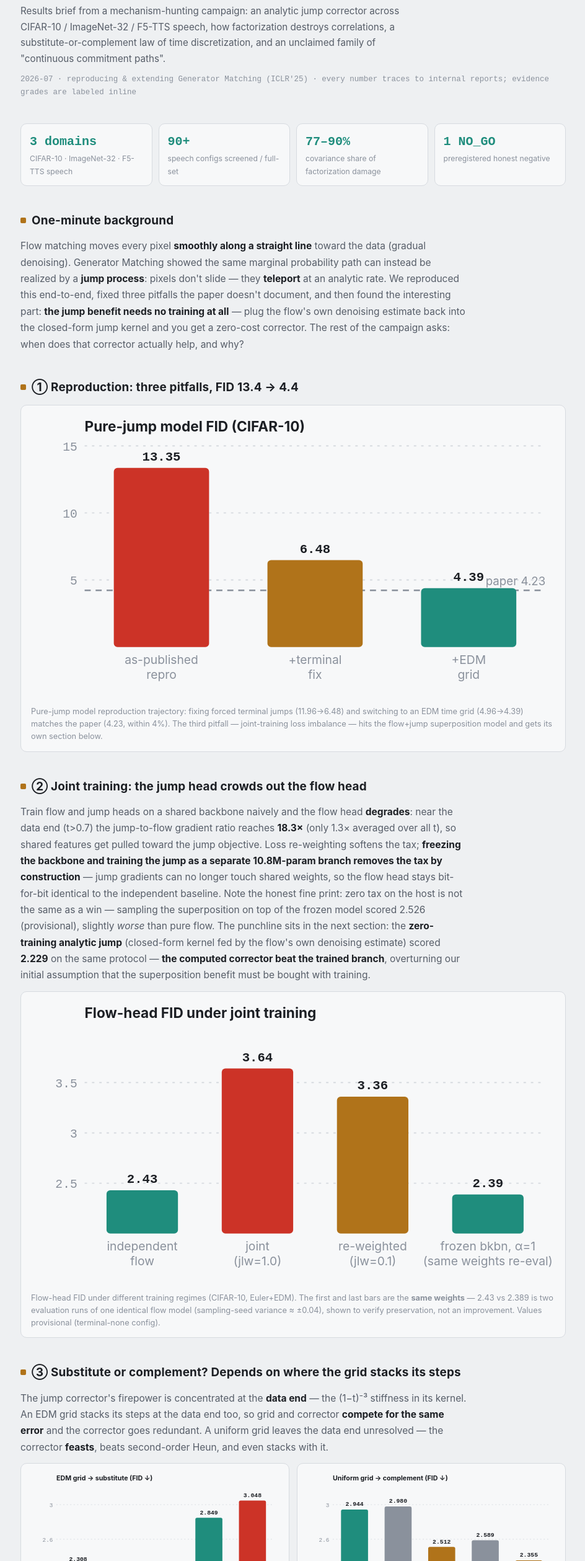
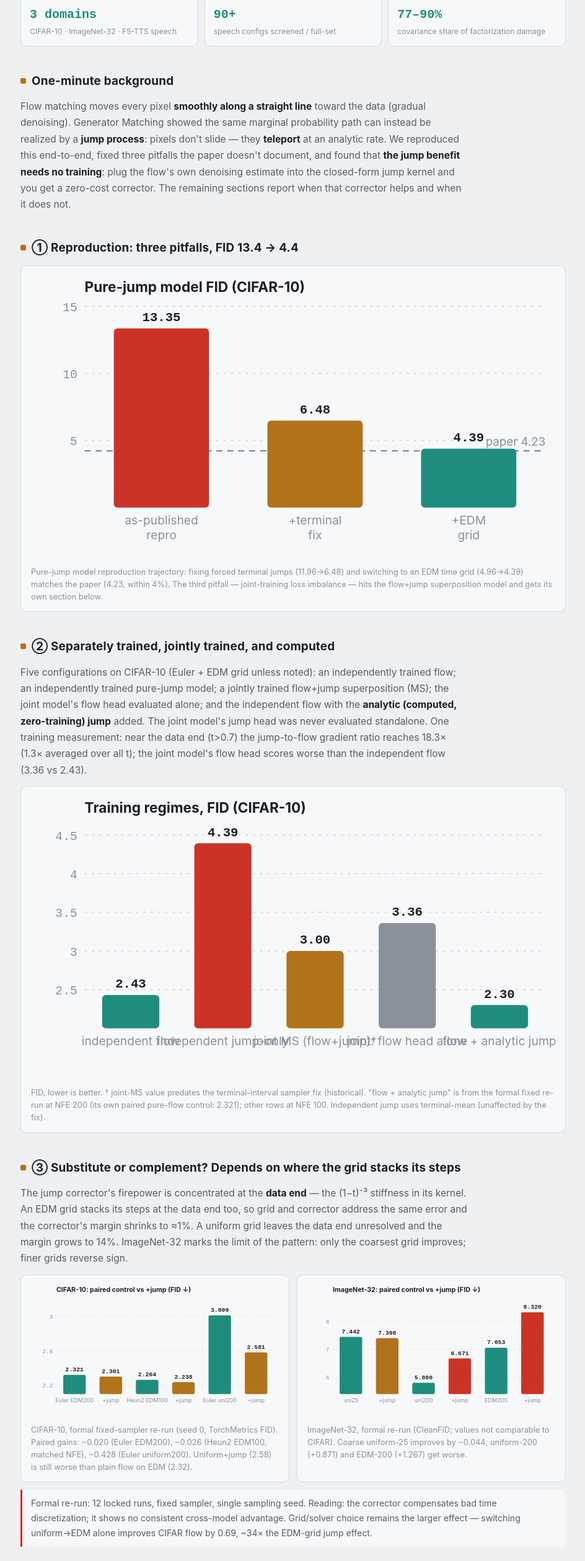
Before and after one commit to JiabaoAi67/Generator-Matching-Jump-Flow-on-CondOT, a plain HTML site: page index.html in a window 1280 px wide. Shown: the part 110-2628 px from the top of the page at 62% size, without its empty margins (167-1111 px from the left). Drawn offline with Linux system fonts and the light colour scheme.

Commit message:
Retitle to Jump+Flow; plain-data tone; replace provisional numbers with formal fixed-sampler re-run; rebuild training-regime comparison
Co-Authored-By: Claude Fable 5 <noreply@anthropic.com>

```diff
--- a/index.html
+++ b/index.html
@@ -1,4 +1,4 @@
-<title>Jumps &amp; Commitments — a mechanism-hunting campaign</title>
+<title>Jump+Flow</title>
 <style>
 :root{
   --bg:#101216; --panel:#181b21; --panel2:#1e222a; --line:#2a2f39;
@@ -23,7 +23,7 @@ body{background:var(--bg);color:var(--ink);
 header.hero h1{font-size:1.75rem;margin:0 0 8px;font-weight:800;letter-spacing:.01em;text-wrap:balance;line-height:1.3}
 header.hero .sub{color:var(--ink2);font-size:.95rem;max-width:68ch;margin:0}
 header.hero .meta{color:var(--ink3);font-size:.78rem;margin-top:10px;font-family:ui-monospace,monospace}
-.stats{display:grid;grid-template-columns:repeat(4,1fr);gap:10px}
+.stats{display:grid;grid-template-columns:repeat(3,1fr);gap:10px}
 @media (max-width:640px){.stats{grid-template-columns:repeat(2,1fr)}}
 .stat{background:var(--panel);border:1px solid var(--line);border-radius:var(--radius);padding:12px 14px}
 .stat b{display:block;font-size:1.25rem;font-family:ui-monospace,monospace;color:var(--flow)}
@@ -91,21 +91,18 @@ button:focus-visible,input:focus-visible{outline:2px solid var(--flow);outline-o
 <div class="wrap">
 
 <header class="hero">
-  <h1>Jumps &amp; Commitments: between gradual denoising and block-wise commitment</h1>
-  <p class="sub">Results brief from a mechanism-hunting campaign: an analytic jump corrector across CIFAR-10 / ImageNet-32 / F5-TTS speech, how factorization destroys correlations, a substitute-or-complement law of time discretization, and an unclaimed family of "continuous commitment paths".</p>
-  <p class="meta">2026-07 · reproducing &amp; extending Generator Matching (ICLR'25) · every number traces to internal reports; evidence grades are labeled inline</p>
+  <h1>Jump+Flow</h1>
 </header>
 
 <div class="stats">
   <div class="stat"><b>3 domains</b><span>CIFAR-10 · ImageNet-32 · F5-TTS speech</span></div>
   <div class="stat"><b>90+</b><span>speech configs screened / full-set</span></div>
   <div class="stat"><b>77–90%</b><span>covariance share of factorization damage</span></div>
-  <div class="stat"><b>1 NO_GO</b><span>preregistered honest negative</span></div>
 </div>
 
 <section>
   <h2>One-minute background</h2>
-  <p>Flow matching moves every pixel <b>smoothly along a straight line</b> toward the data (gradual denoising). Generator Matching showed the same marginal probability path can instead be realized by a <b>jump process</b>: pixels don't slide — they <b>teleport</b> at an analytic rate. We reproduced this end-to-end, fixed three pitfalls the paper doesn't document, and then found the interesting part: <b>the jump benefit needs no training at all</b> — plug the flow's own denoising estimate back into the closed-form jump kernel and you get a zero-cost corrector. The rest of the campaign asks: when does that corrector actually help, and why?</p>
+  <p>Flow matching moves every pixel <b>smoothly along a straight line</b> toward the data (gradual denoising). Generator Matching showed the same marginal probability path can instead be realized by a <b>jump process</b>: pixels don't slide — they <b>teleport</b> at an analytic rate. We reproduced this end-to-end, fixed three pitfalls the paper doesn't document, and found that <b>the jump benefit needs no training</b>: plug the flow's own denoising estimate into the closed-form jump kernel and you get a zero-cost corrector. The remaining sections report when that corrector helps and when it does not.</p>
 </section>
 
 <section>
@@ -115,35 +112,35 @@ button:focus-visible,input:focus-visible{outline:2px solid var(--flow);outline-o
 </section>
 
 <section>
-  <h2>② Joint training: the jump head crowds out the flow head</h2>
-  <p>Train flow and jump heads on a shared backbone naively and the flow head <b>degrades</b>: near the data end (t&gt;0.7) the jump-to-flow gradient ratio reaches <b>18.3×</b> (only 1.3× averaged over all t), so shared features get pulled toward the jump objective. Loss re-weighting softens the tax; <b>freezing the backbone and training the jump as a separate 10.8M-param branch removes the tax by construction</b> — jump gradients can no longer touch shared weights, so the flow head stays bit-for-bit identical to the independent baseline. Note the honest fine print: zero tax on the host is not the same as a win — sampling the superposition on top of the frozen model scored 2.526 (provisional), slightly <i>worse</i> than pure flow. The punchline sits in the next section: the <b>zero-training analytic jump</b> (closed-form kernel fed by the flow's own denoising estimate) scored <b>2.229</b> on the same protocol — <b>the computed corrector beat the trained branch</b>, overturning our initial assumption that the superposition benefit must be bought with training.</p>
+  <h2>② Separately trained, jointly trained, and computed</h2>
+  <p>Five configurations on CIFAR-10 (Euler + EDM grid unless noted): an independently trained flow; an independently trained pure-jump model; a jointly trained flow+jump superposition (MS); the joint model's flow head evaluated alone; and the independent flow with the <b>analytic (computed, zero-training) jump</b> added. The joint model's jump head was never evaluated standalone. One training measurement: near the data end (t&gt;0.7) the jump-to-flow gradient ratio reaches 18.3&times; (1.3&times; averaged over all t); the joint model's flow head scores worse than the independent flow (3.36 vs 2.43).</p>
   <div class="fig"><div id="c_joint"></div>
-  <div class="cap">Flow-head FID under different training regimes (CIFAR-10, Euler+EDM). The first and last bars are the <b>same weights</b> — 2.43 vs 2.389 is two evaluation runs of one identical flow model (sampling-seed variance ≈ ±0.04), shown to verify preservation, not an improvement. Values provisional (terminal-none config).</div></div>
+  <div class="cap">FID, lower is better. &dagger; joint-MS value predates the terminal-interval sampler fix (historical). "flow + analytic jump" is from the formal fixed re-run at NFE 200 (its own paired pure-flow control: 2.321); other rows at NFE 100. Independent jump uses terminal-mean (unaffected by the fix).</div></div>
 </section>
 
 <section>
   <h2>③ Substitute or complement? Depends on where the grid stacks its steps</h2>
-  <p>The jump corrector's firepower is concentrated at the <b>data end</b> — the (1−t)⁻³ stiffness in its kernel. An EDM grid stacks its steps at the data end too, so grid and corrector <b>compete for the same error</b> and the corrector goes redundant. A uniform grid leaves the data end unresolved — the corrector <b>feasts</b>, beats second-order Heun, and even stacks with it.</p>
+  <p>The jump corrector's firepower is concentrated at the <b>data end</b> — the (1−t)⁻³ stiffness in its kernel. An EDM grid stacks its steps at the data end too, so grid and corrector address the same error and the corrector's margin shrinks to ≈1%. A uniform grid leaves the data end unresolved and the margin grows to 14%. ImageNet-32 marks the limit of the pattern: only the coarsest grid improves; finer grids reverse sign.</p>
   <div class="duo">
-    <div class="fig"><div id="c_edm"></div><div class="cap">Good grid (EDM): jump = Heun = 2.229, ceiling reached; at NFE 50 the corrector's own execution error flips it negative (2.85→3.05).</div></div>
-    <div class="fig"><div id="c_uni"></div><div class="cap">Bad grid (uniform, 200 steps): jump takes 2.94→2.51, beating Heun (2.59); Heun+jump stacks to 2.355.</div></div>
+    <div class="fig"><div id="c_edm"></div><div class="cap">CIFAR-10, formal fixed-sampler re-run (seed 0, TorchMetrics FID). Paired gains: −0.020 (Euler EDM200), −0.026 (Heun2 EDM100, matched NFE), −0.428 (Euler uniform200). Uniform+jump (2.58) is still worse than plain flow on EDM (2.32).</div></div>
+    <div class="fig"><div id="c_uni"></div><div class="cap">ImageNet-32, formal re-run (CleanFID; values not comparable to CIFAR). Coarse uniform-25 improves by −0.044; uniform-200 (+0.871) and EDM-200 (+1.267) get worse.</div></div>
   </div>
-  <div class="note">Evidence grade: CIFAR numbers are internal measurements (terminal-none config, provisional) — third decimals pending a re-run, but the <b>qualitative substitute/complement conclusion is robust</b>.</div>
+  <div class="note">Formal re-run: 12 locked runs, fixed sampler, single sampling seed. Reading: the corrector compensates bad time discretization; it shows no consistent cross-model advantage. Grid/solver choice remains the larger effect — switching uniform→EDM alone improves CIFAR flow by 0.69, ~34× the EDM-grid jump effect.</div>
 </section>
 
 <section>
   <h2>④ The factorization poison: covariance carries 77–90% of the damage</h2>
   <p>Jump destinations are sampled per-pixel independently → marginals stay correct, <b>joint structure gets shredded</b>. Decomposing the FID damage into mean vs. covariance terms:</p>
   <div class="fig"><div id="c_cov"></div>
-  <div class="cap">Under both grids the covariance term dominates the damage; on texture-rich data (ImageNet-32) per-unit toxicity is ~6× higher. This is the continuous-space twin of the dimensional-correlation problem in discrete-diffusion distillation (Hayakawa et al., ICML'25).</div></div>
+  <div class="cap">Under both grids the covariance term dominates the damage; on texture-rich data (ImageNet-32) per-unit toxicity is ~6× higher. This is the continuous-space twin of the dimensional-correlation problem in discrete-diffusion distillation (Hayakawa et al., ICML'25). Measured with the pre-fix sampler; the decomposition shares are provisional.</div></div>
 </section>
 
 <section>
-  <h2>⑤ The speech mirror: a cliff-edge signal, and an honest NO_GO</h2>
+  <h2>⑤ Speech (F5-TTS): exploratory signal and its replication test</h2>
   <p>Transplanting the corrector to F5-TTS (mel spectrograms) reveals a mirror image: speech concentrates its difficulty at the <b>noise end</b> (choosing content), so sway sampling (which stacks steps toward the noise end) and the jump corrector act on opposite ends. Sway's usable floor is 5 steps, with a cliff between 5 and 4:</p>
   <div class="fig"><div id="c_cliff"></div>
   <div class="cap">WER % (log scale) vs. sampling steps (NFE). Exploratory phase: at the cliff (NFE 5), adding the jump improved WER in the same direction across three seeds (2.65→2.50).</div></div>
-  <div class="note"><b>But the preregistered replication failed.</b> Under a leakage-free protocol (train-split-only statistics, locked seeds, preregistered GO/NO_GO gates), one of three fixed seed pairs reversed and the pooled improvement (0.046 pp) fell short of the 0.1 pp gate → formal <b>NO_GO</b>. The exploratory win evaporated under a clean protocol. We count this negative result — and the audit discipline that produced it — among the campaign's most valuable outcomes.</div>
+  <div class="note">A preregistered replication on a leakage-free dev protocol (train-split-only statistics, locked seed pairs, corrected transcript casing) did not confirm this: per-pair ΔWER −0.013 / −0.313 / +0.189 pp; pooled −0.046 pp against a preregistered −0.1 pp threshold. The exploratory improvement did not replicate.</div>
 </section>
 
 <section>
@@ -223,9 +220,7 @@ button:focus-visible,input:focus-visible{outline:2px solid var(--flow);outline-o
 </section>
 
 <hr class="sep">
-<footer>
-  <b>Honest boundaries.</b> CIFAR numbers are provisional (terminal-none config). The exploratory speech gain failed preregistered replication (NO_GO). No granularity variant (gsway / block-annealing / adaptive) stably beat the baseline. "Continuous commitment paths" is a literature-verified gap and a proposal — not yet a validated result. Full reports: flow_matching/REPRO_REPORT.md · F5-TTS/F5_JUMP_REPORT.md (audit revision) · RESEARCH_MAP.md. Built on: Generator Matching (arXiv 2410.20587) · F5-TTS · EPSS · GMFlow (2504.05304). 2026-07.
-</footer>
+<footer>Generator Matching (arXiv 2410.20587) · F5-TTS · EPSS · GMFlow (arXiv 2504.05304) · 2026-07</footer>
 
 </div>
 
@@ -296,17 +291,22 @@ function drawAllCharts(){
     {l:'as-published\\nrepro',v:13.35,c:'--mark'},{l:'+terminal\\nfix',v:6.48,c:'--commit'},{l:'+EDM\\ngrid',v:4.39,c:'--flow'}],
     {ymin:0,ymax:15,grid:[5,10,15],ref:4.23,refLabel:'paper 4.23',title:'Pure-jump model FID (CIFAR-10)',dp:2});
   barChart(document.getElementById('c_joint'),[
-    {l:'independent\\nflow',v:2.43,c:'--flow'},{l:'joint\\n(jlw=1.0)',v:3.64,c:'--mark'},
-    {l:'re-weighted\\n(jlw=0.1)',v:3.36,c:'--commit'},{l:'frozen bkbn, α=1\\n(same weights re-eval)',v:2.389,c:'--flow'}],
-    {ymin:2.0,ymax:4.0,grid:[2.5,3.0,3.5],title:'Flow-head FID under joint training',dp:2});
+    {l:'independent\nflow',v:2.43,c:'--flow'},
+    {l:'independent\njump-only',v:4.39,c:'--mark'},
+    {l:'joint MS\n(flow+jump)†',v:3.00,c:'--commit'},
+    {l:'joint:\nflow head alone',v:3.36,c:'--ink3'},
+    {l:'flow +\nanalytic jump',v:2.30,c:'--flow'}],
+    {ymin:2.0,ymax:4.6,grid:[2.5,3.0,3.5,4.0,4.5],title:'Training regimes, FID (CIFAR-10)',dp:2});
   barChart(document.getElementById('c_edm'),[
-    {l:'Euler\\n@200',v:2.308,c:'--flow'},{l:'+jump\\n@200',v:2.229,c:'--commit'},{l:'Heun\\n@200',v:2.229,c:'--ink3'},
-    {l:'Euler\\n@50',v:2.849,c:'--flow'},{l:'+jump\\n@50',v:3.048,c:'--mark'}],
-    {ymin:2.1,ymax:3.2,grid:[2.2,2.6,3.0],title:'EDM grid → substitute (FID ↓)'});
+    {l:'Euler\nEDM200',v:2.321,c:'--flow'},{l:'+jump',v:2.301,c:'--commit'},
+    {l:'Heun2\nEDM100',v:2.264,c:'--flow'},{l:'+jump',v:2.238,c:'--commit'},
+    {l:'Euler\nuni200',v:3.009,c:'--flow'},{l:'+jump',v:2.581,c:'--commit'}],
+    {ymin:2.1,ymax:3.2,grid:[2.2,2.6,3.0],title:'CIFAR-10: paired control vs +jump (FID ↓)'});
   barChart(document.getElementById('c_uni'),[
-    {l:'Euler',v:2.944,c:'--flow'},{l:'+churn',v:2.980,c:'--ink3'},{l:'+jump',v:2.512,c:'--commit'},
-    {l:'Heun',v:2.589,c:'--ink3'},{l:'Heun\\n+jump',v:2.355,c:'--commit'}],
-    {ymin:2.1,ymax:3.2,grid:[2.2,2.6,3.0],title:'Uniform grid → complement (FID ↓)'});
+    {l:'uni25',v:7.442,c:'--flow'},{l:'+jump',v:7.398,c:'--commit'},
+    {l:'uni200',v:5.800,c:'--flow'},{l:'+jump',v:6.671,c:'--mark'},
+    {l:'EDM200',v:7.053,c:'--flow'},{l:'+jump',v:8.320,c:'--mark'}],
+    {ymin:5.4,ymax:8.8,grid:[6,7,8],title:'ImageNet-32: paired control vs +jump (FID ↓)'});
   stackChart(document.getElementById('c_cov'),[
     {l:'EDM grid (ΔFID)',mean:0.32,cov:1.06},
     {l:'uniform grid (ΔFID)',mean:0.10,cov:0.83}]);
```
